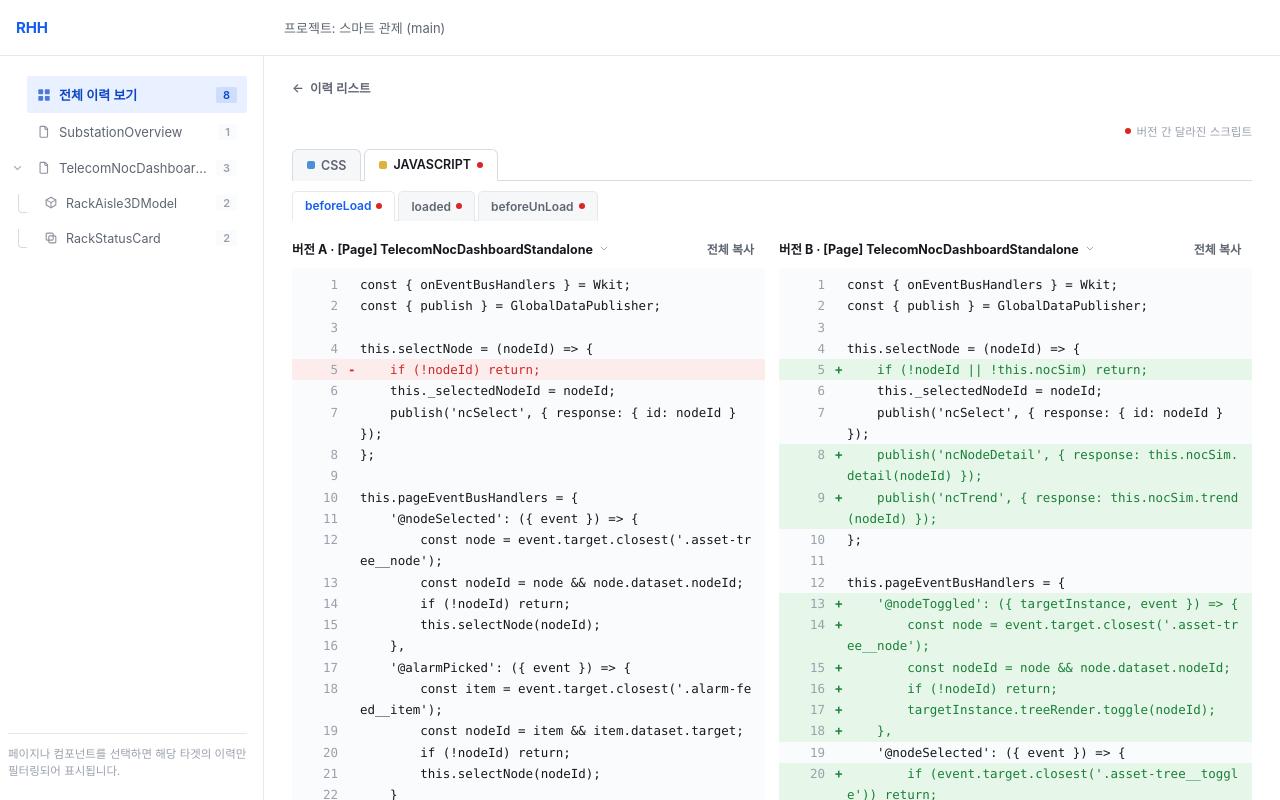
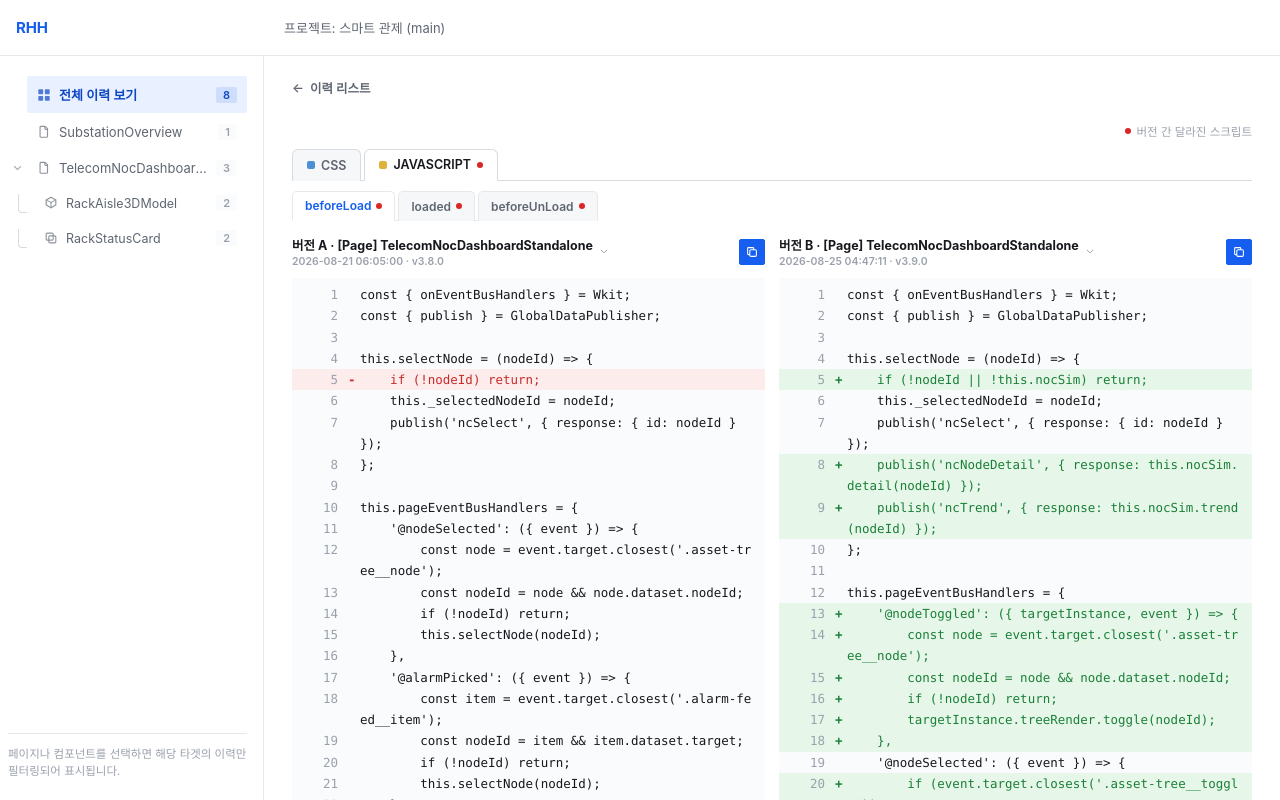
Before and after one commit to wemb-toyproject-rhh/2026_toy_project_h, a React (Vite) app: page /compare in a window 1280 px wide. Built offline with nearby package versions, Linux system fonts and the light colour scheme; a web font is replaced by a local one.

Commit message:
style: 비교 페이지 스타일 수정

```diff
--- a/src/components/compare/SideBySideDiff.jsx
+++ b/src/components/compare/SideBySideDiff.jsx
@@ -9,15 +9,13 @@ export default function SideBySideDiff({ left, right }) {
       {[left, right].map((pane, idx) => (
         <div key={idx} className={styles.pane}>
           <div className={styles.paneHeader}>
-            <VersionSelect label={pane.label} options={pane.options} onSelect={pane.onSelect} />
-            <CopyButton
-              text={pane.code}
-              label={`${pane.label} 코드 복사`}
-              variant="ghost"
-              size="sm"
-            >
-              전체 복사
-            </CopyButton>
+            <VersionSelect
+              label={pane.label}
+              meta={pane.meta}
+              options={pane.options}
+              onSelect={pane.onSelect}
+            />
+            <CopyButton text={pane.code} label={`${pane.label} 코드 복사`} />
           </div>
           <DiffBlock lines={pane.lines} />
         </div>
--- a/src/components/compare/SideBySideDiff.module.css
+++ b/src/components/compare/SideBySideDiff.module.css
@@ -8,7 +8,7 @@
 .pane {
   display: flex;
   flex-direction: column;
-  gap: 6px;
+  gap: 10px;
 }
 
 .paneHeader {
--- a/src/components/compare/VersionSelect.jsx
+++ b/src/components/compare/VersionSelect.jsx
@@ -2,7 +2,7 @@ import { useEffect, useRef, useState } from "react";
 import Icon from "../common/Icon.jsx";
 import styles from "./VersionSelect.module.css";
 
-export default function VersionSelect({ label, options, onSelect }) {
+export default function VersionSelect({ label, meta, options, onSelect }) {
   const [open, setOpen] = useState(false);
   const wrapRef = useRef(null);
 
@@ -33,7 +33,10 @@ export default function VersionSelect({ label, options, onSelect }) {
         aria-expanded={open}
         onClick={() => setOpen((v) => !v)}
       >
-        <span className={styles.triggerText}>{label}</span>
+        <span className={styles.triggerTextWrap}>
+          <span className={styles.triggerText}>{label}</span>
+          {meta && <span className={styles.triggerMeta}>{meta}</span>}
+        </span>
         <Icon name="chevron" size={10} className={styles.chevron} />
       </button>
 
--- a/src/components/compare/VersionSelect.module.css
+++ b/src/components/compare/VersionSelect.module.css
@@ -14,8 +14,6 @@
   border-radius: var(--radius-sm);
   background: transparent;
   color: var(--color-text);
-  font-size: 12.5px;
-  font-weight: 700;
   cursor: pointer;
   transition: background 0.12s ease;
 }
@@ -24,7 +22,28 @@
   background: var(--color-surface-sunken);
 }
 
+.triggerTextWrap {
+  display: flex;
+  flex-direction: column;
+  align-items: flex-start;
+  min-width: 0;
+  gap: 1px;
+}
+
 .triggerText {
+  max-width: 100%;
+  font-size: 12.5px;
+  font-weight: 700;
+  overflow: hidden;
+  text-overflow: ellipsis;
+  white-space: nowrap;
+}
+
+.triggerMeta {
+  max-width: 100%;
+  font-size: 10.5px;
+  font-weight: 600;
+  color: var(--color-text-muted);
   overflow: hidden;
   text-overflow: ellipsis;
   white-space: nowrap;
--- a/src/pages/CompareHistoryPage.jsx
+++ b/src/pages/CompareHistoryPage.jsx
@@ -10,6 +10,10 @@ import styles from "./CompareHistoryPage.module.css";
 
 const DEFAULT_IDS = ["page-28", "page-29"];
 
+function formatVersionMeta(entry) {
+  return `${entry.savedAt}${entry.version ? ` · v${entry.version}` : ""}`;
+}
+
 export default function CompareHistoryPage() {
   const { state } = useLocation();
   const [idA, setIdA] = useState(state?.ids?.[0] ?? DEFAULT_IDS[0]);
@@ -18,12 +22,13 @@ export default function CompareHistoryPage() {
   const versionB = getEntryById(idB) ?? getEntryById(DEFAULT_IDS[1]);
 
   // A version can only be swapped for another history entry of the same
-  // page/component — comparing unrelated targets wouldn't make sense.
+  // page/component, and never for whatever the other side is already
+  // showing — comparing an entry against itself isn't a useful diff.
   const optionsA = filterEntriesByTarget(versionA.targetId).filter(
-    (entry) => entry.id !== versionA.id,
+    (entry) => entry.id !== versionA.id && entry.id !== versionB.id,
   );
   const optionsB = filterEntriesByTarget(versionB.targetId).filter(
-    (entry) => entry.id !== versionB.id,
+    (entry) => entry.id !== versionB.id && entry.id !== versionA.id,
   );
 
   const [activePrimaryId, setActivePrimaryId] = useState(
@@ -60,6 +65,7 @@ export default function CompareHistoryPage() {
       <SideBySideDiff
         left={{
           label: `버전 A · ${versionA.targetLabel}`,
+          meta: formatVersionMeta(versionA),
           lines: left,
           code: codeA,
           options: optionsA,
@@ -67,6 +73,7 @@ export default function CompareHistoryPage() {
         }}
         right={{
           label: `버전 B · ${versionB.targetLabel}`,
+          meta: formatVersionMeta(versionB),
           lines: right,
           code: codeB,
           options: optionsB,
```
